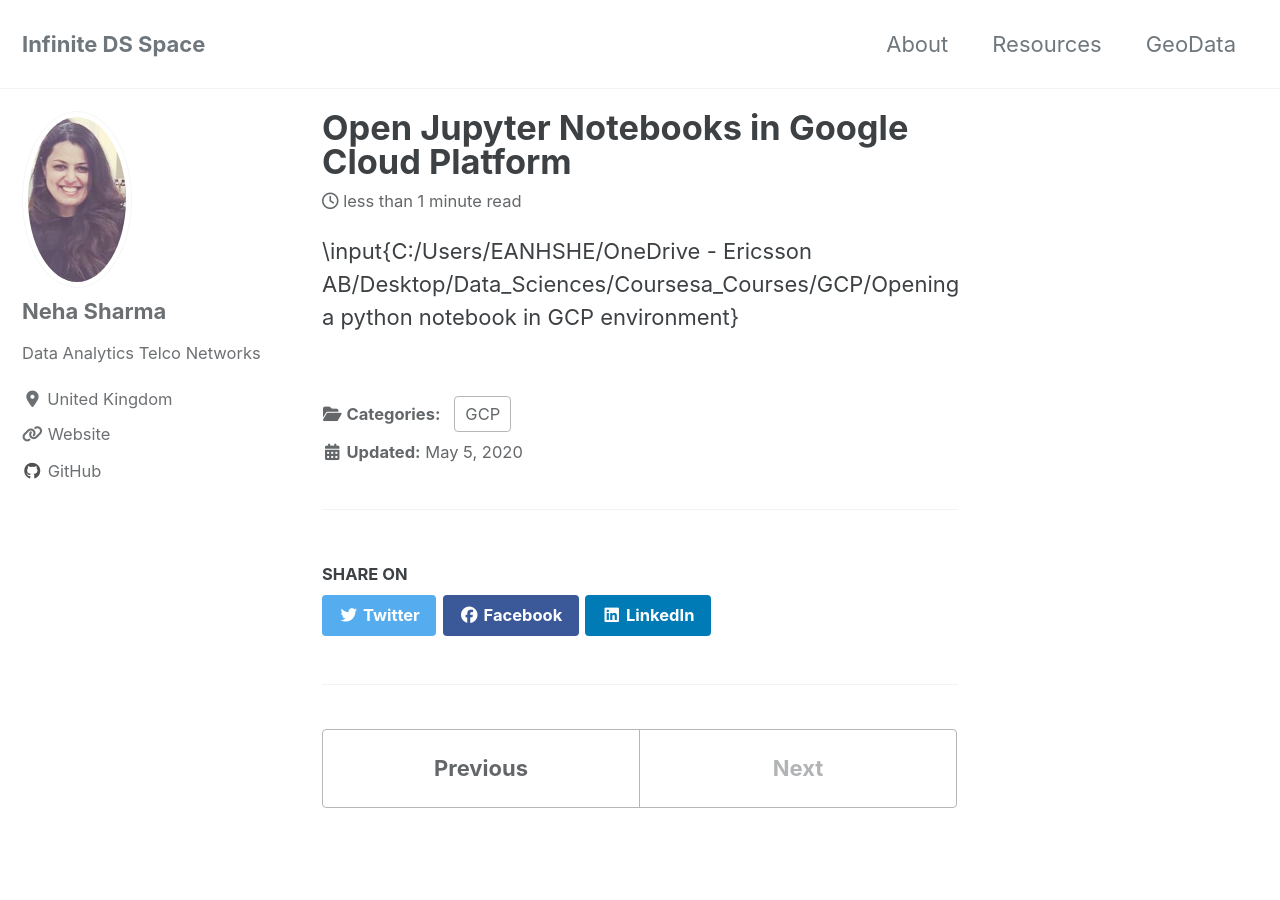
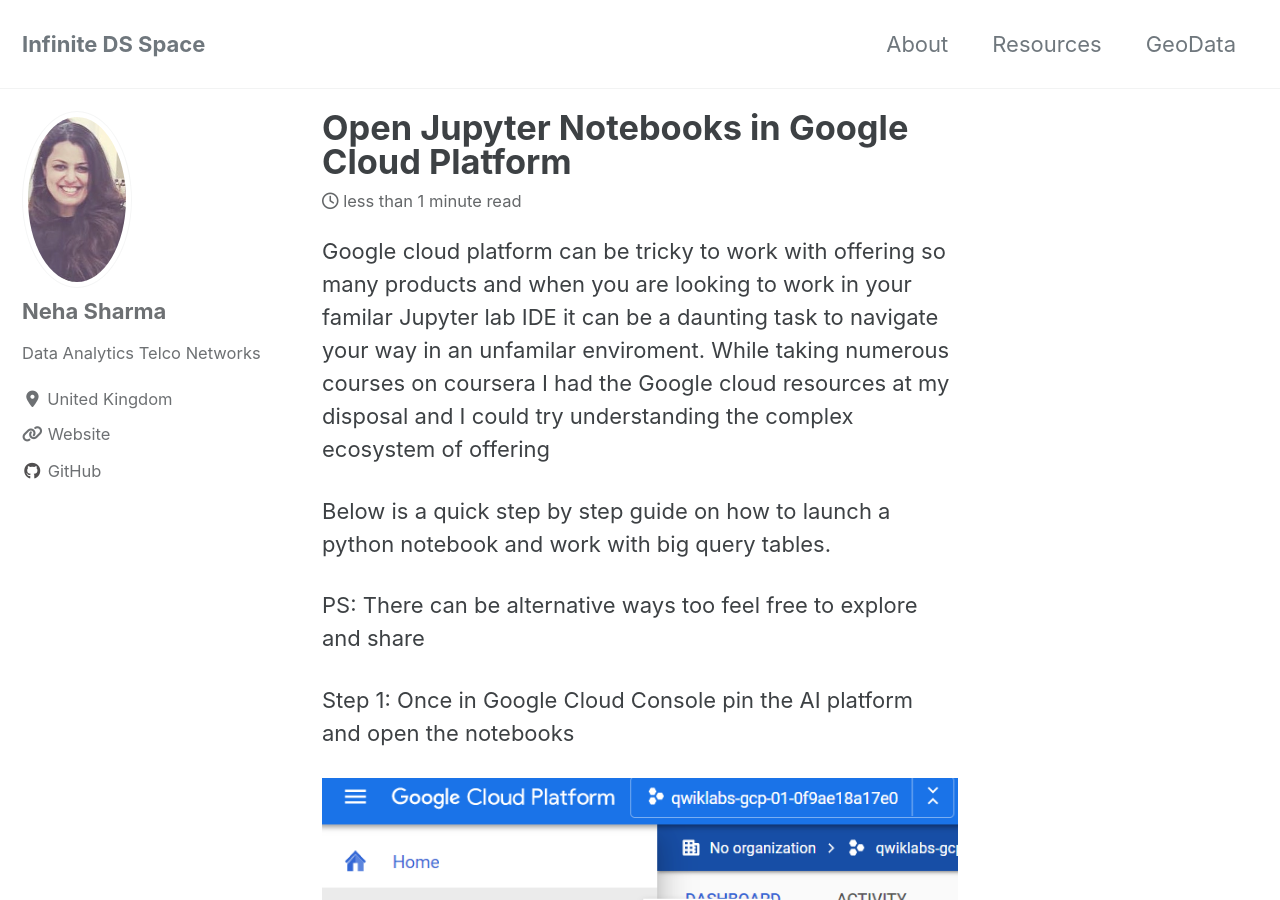
Before and after one commit to ns3115neha/ns3115neha.github.io, a Jekyll site: the page built from _posts/2020-05-05-Opening_JupyterNotebook_Google_Console.md, in a window 1280 px wide and 900 px high. Built offline with Jekyll 4.4.1, drawn with Linux system fonts in a browser that asks for light colours; cached includes are drawn as plain includes; nearby versions of some CDN libraries.

Commit message:
Update 2020-05-05-Opening_JupyterNotebook_Google_Console.md

```diff
--- a/_posts/2020-05-05-Opening_JupyterNotebook_Google_Console.md
+++ b/_posts/2020-05-05-Opening_JupyterNotebook_Google_Console.md
@@ -4,4 +4,13 @@
 categories: [GCP]
 ---
 
-\input{C:/Users/EANHSHE/OneDrive - Ericsson AB/Desktop/Data_Sciences/Coursesa_Courses/GCP/Opening a python notebook in GCP environment}
+Google cloud platform can be tricky to work with offering so many products and when you are looking to work in your familar Jupyter lab IDE it can be a daunting task to navigate your way in an unfamilar enviroment. While taking numerous courses on coursera I had the Google cloud resources at my disposal and I could try understanding the complex ecosystem of offering
+
+Below is a quick step by step guide on how to launch a python notebook and work with big query tables.
+
+PS: There can be alternative ways too feel free to explore and share
+
+
+Step 1: Once in Google Cloud Console pin the AI platform and open the notebooks
+
+![](/images/GCP/step1.png){: .center-image }
```
